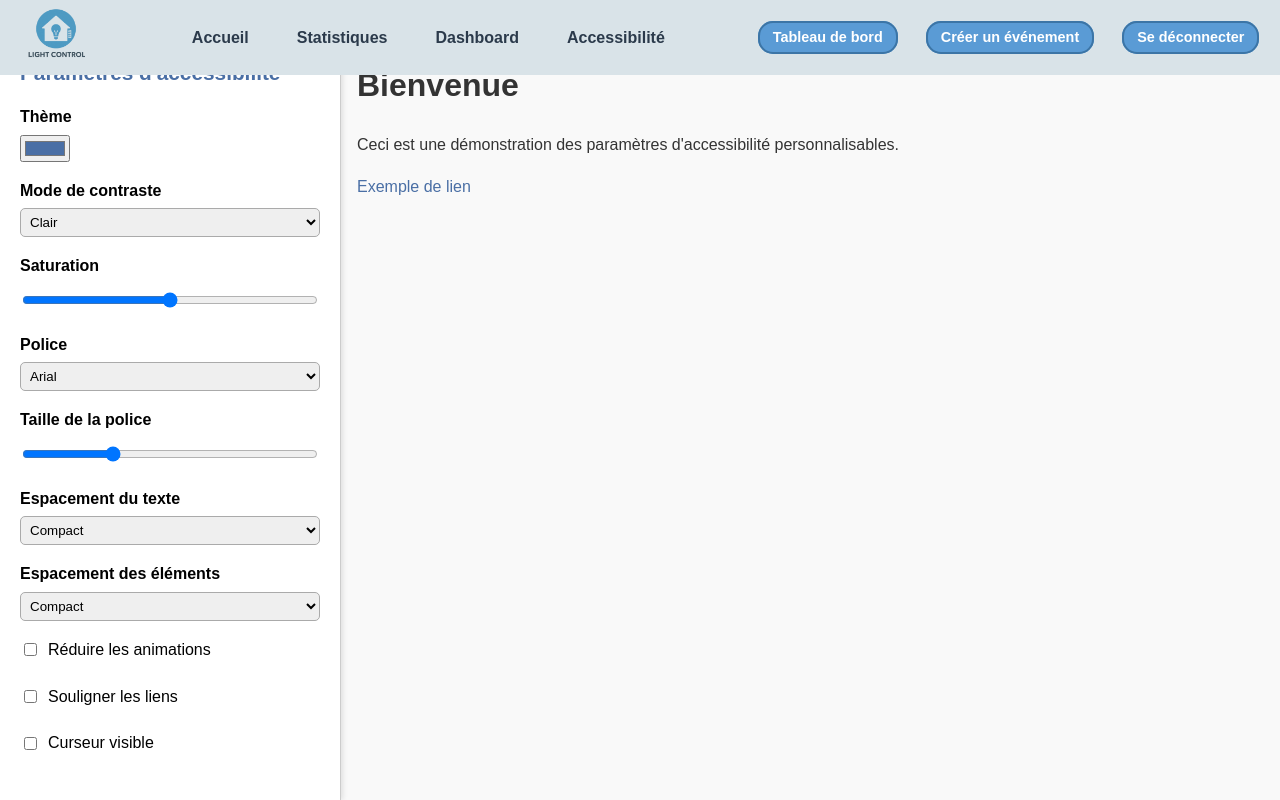
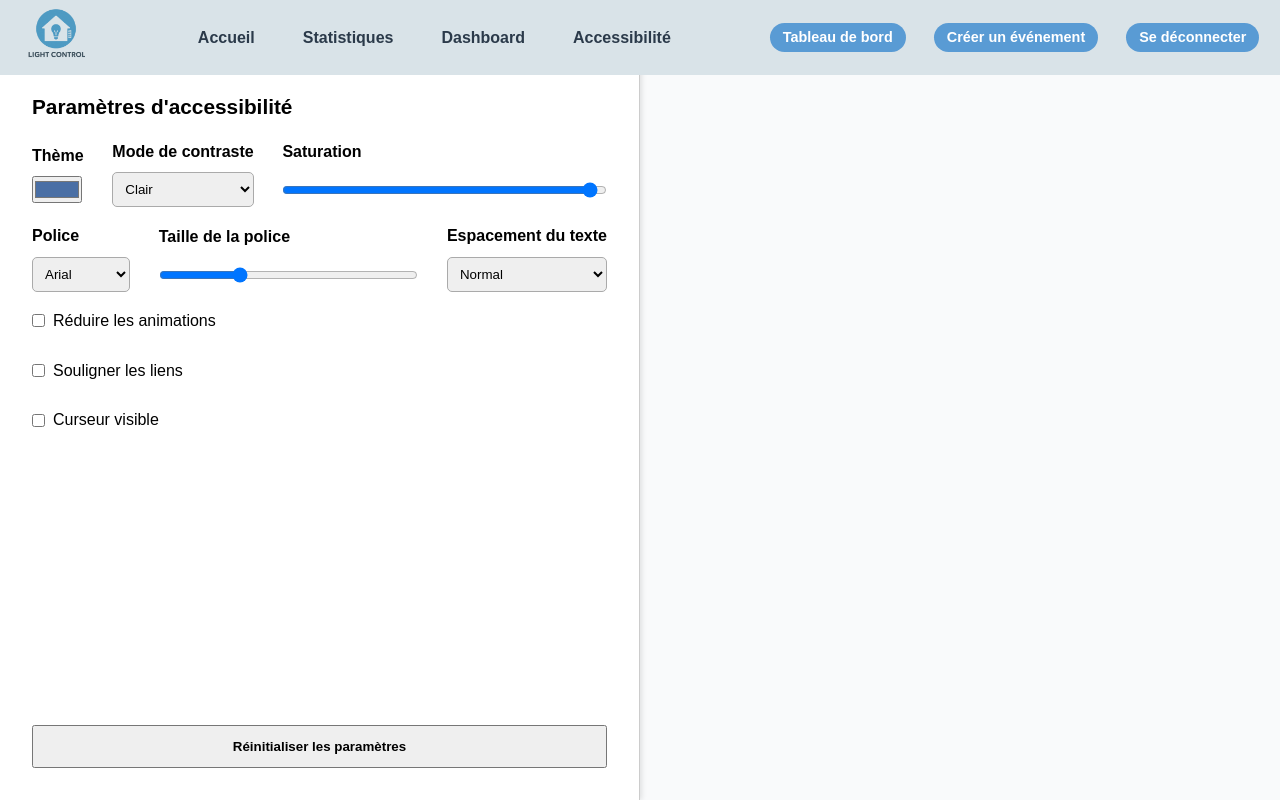
Before and after one commit to ffblan74/ProjetCommunG7D, a PHP site: page /index.php?page=accessibilite in a window 1280 px wide. Run offline with PHP 8.4, Linux system fonts and the light colour scheme; the visitor is signed in with stand-in values (Sample User, id 1).

Commit message:
VOUS POUVEZ CHANGER LES COULEURS

```diff
--- a/assets/CSS/accessibilite.css
+++ b/assets/CSS/accessibilite.css
@@ -1,7 +1,15 @@
+/* assets */
 :root {
-    --background-color: #f4f4f4;
+  --primary-color: var(--user-color);
+  --light-color: var(--bckg-color);
+  --hero-bckg-color: var(--hero-bckg-color);
+  --head-bckg-color: var(--head-bckg-color);
+  --link-color: var(--link-color);
+  --link-hover-color: var(--link-hover-color);
+  --connection-color: var(--connection-color);
+  --connected-color: var(--connected-color);
     --text-color: #1a1a1a;
-    --primary-color: #4a6fa5;
+    /* --primary-color: #4a6fa5; */
     --saturation: 1;
     --line-height: 1.6;
     --font-size-multiplier: 1;
@@ -15,11 +23,17 @@
     --primary-color: #91a7ff;
   }
 
+  * {
+    box-sizing: border-box;
+    margin: 0;
+    padding: 0;
+    font-family: var(--font-family);
+  }
   html {
     font-family: var(--font-family);
-    font-size: calc(16px * var(--font-size-multiplier));
+    font-size: calc(1rem * var(--font-size-multiplier));
     line-height: var(--line-height);
-    filter: saturate(var(--saturation));
+    /* filter: saturate(var(--saturation)); */
     background: var(--background-color);
     color: var(--text-color);
   }
@@ -28,21 +42,27 @@
     margin: 0;
     display: flex;
     height: 100vh;
+    padding: var(--spacing);
   }
 
   aside.accessibility-settings {
-    width: 300px;
-    padding: 20px;
-    padding-top: 3%;
+    position : fixed;
+    z-index: 1000;
+    width: 50%;
+    height: 100vh;
+    padding: 2rem;
+    padding-top: 7%;
     background: var(--background-color);
     color: var(--text-color);
-    box-shadow: 2px 0 5px rgba(0, 0, 0, 0.1);
-    border-right: 1px solid #ccc;
+    box-shadow: 0.125rem 0 0.3125rem rgba(0, 0, 0, 0.1);
+    border-right: 0.0625rem solid #ccc;
+    display: flex;
+    flex-direction: column;
   }
 
   .accessibility-settings h2 {
     font-size: 1.3rem;
-    margin-bottom: 15px;
+    margin-bottom: 1rem;
     color: var(--primary-color);
   }
 
@@ -54,28 +74,51 @@
 
   .setting label {
     font-weight: bold;
-    margin-bottom: 5px;
+    margin-bottom: 0.5rem;
+  }
+
+  .setting-line {
+    display: flex;
+    align-items: center;
+    flex-wrap: wrap; /* Permet aux éléments de passer à la ligne si nécessaire */
+    gap: 5%;
+    width: 100%;
+  }
+  /* Limite la largeur des .setting (hors slider) */
+  .setting:not(.slider) {
+    flex: 0 0 auto; /* taille naturelle, pas de croissance */
+  }
+  /* Le sélect a une largeur maximale */
+  .setting select {
+    flex: 1 1 auto; /* flexible, prend tout l’espace dispo */
+    min-width: 5rem; /* permet au sélect de rétrécir si besoin */
+    max-width: 10rem; /* largeur maximale pour éviter les débordements */
+  }
+  /* Le slider prend tout l’espace restant */
+  .setting.slider {
+    flex: 1 1 auto; /* flexible, prend tout l’espace dispo */
+    min-width: 13rem; /* permet au slider de rétrécir si besoin */
   }
 
   .setting select,
   .setting input[type="range"] {
-    padding: 5px;
-    border-radius: 5px;
-    border: 1px solid #aaa;
+    padding: 0.5rem;
+    border-radius: 0.3125rem;
+    border: 0.0625rem solid #aaa;
   }
 
   .checkbox-setting label {
     font-weight: normal;
     display: flex;
     align-items: center;
-    gap: 8px;
+    gap: 0.5rem;
   }
 
   .main-content {
     flex-grow: 1;
     padding: var(--spacing);
-    transition: all 0.3s ease;
-    padding-top: 3%;
+    transition: all 0.3s ease-in-out;
+    padding-top: 2%;
   }
 
   a {
--- a/assets/CSS/header.css
+++ b/assets/CSS/header.css
@@ -1,9 +1,12 @@
 /* --- Styles généraux --- */
+
+
+
 body {
     font-family: Arial, sans-serif; /* Police globale */
     margin: 0;
     padding: 0;
-    background-color: #f9f9f9; /* Couleur de fond globale */
+    background-color: var(--light-color); /* Couleur de fond globale */
     color: #333; /* Couleur par défaut pour le texte */
 }
 main, aside {
@@ -15,13 +18,13 @@ main, aside {
     align-items: center;
     justify-content: space-between;
     padding: 0.15rem 0.30rem;
-    background-color: #D9E3E8; /* Vert harmonieux */
+    background-color: var(--head-bckg-color); /* couleur harmonieuse */
     width: 100%; /* Pleine largeur */
     box-sizing: border-box; /* Inclut les bordures et padding dans la largeur totale */
     position: fixed;
     top: 0;
     left: 0;
-    z-index: 1000;
+    z-index: 1001;
 }
 
 .logo {
@@ -54,7 +57,7 @@ main, aside {
 }
 
 .navbar-menu a {
-    color: #2B3A4B;
+    color: var(--link-color);
     text-decoration: none;
     font-weight: bold;
     padding: 0.5rem 1rem;
@@ -65,7 +68,7 @@ main, aside {
 }
 
 .navbar-menu a:hover {
-    background-color: #3C75A6; /* Vert clair au survol */
+    background-color: var(--link-hover-color); /* Vert clair au survol */
     color: white;
 }
 
@@ -154,9 +157,9 @@ ul {
 /* Boutons "Se connecter", "Se déconnecter" et "Mon profil" */
 .connect-button,
 .profile-button {
-    background-color: #5A9BD5;
+    background-color: var(--connection-color); /* Couleur de fond du bouton de connexion */
     color: white;
-    border: 2px solid #3C75A6
+    border: 2px solid var(--primary-color) /* Couleur de bordure du bouton de connexion */
     ;
     padding: 0.4rem 0.8rem; /* Réduit le padding */
     border-radius: 15px; /* Réduit légèrement le border-radius */
@@ -173,7 +176,7 @@ ul {
 .profile-button:hover {
     background-color: #A8B0B8;
     color: white;
-    border-color: #2B3A4B;
+    border-color: var(--link-color); /* Couleur de bordure au survol */
     transform: scale(1.03); /* Réduit légèrement l'effet de scale */
 }
 
@@ -266,7 +269,7 @@ ul {
 }
 
 .login-btn:hover {
-    background-color: #f5f5f5;
+    background-color: var(--light-color);
 }
 
 .signup-btn:hover {
--- a/assets/JS/accessibilite.js
+++ b/assets/JS/accessibilite.js
@@ -6,7 +6,9 @@ function getCookie(name) {
   const c = document.cookie.split('; ').find(r=>r.startsWith(name+'='));
   return c ? decodeURIComponent(c.split('=')[1]) : null;
 }
-
+function deleteCookie(name) {
+  document.cookie = `${name}=;path=/;max-age=0`;
+}
 // = Appliquer les préférences
 function applyPrefs() {
   const root = document.documentElement;
@@ -14,7 +16,11 @@ function applyPrefs() {
   // Thème couleurs principales
   const couleur = getCookie('color');
   if (couleur) root.style.setProperty('--color', couleur);
-
+  const colorInput = document.getElementById('color');
+  if (colorInput) {
+    colorInput.value = couleur || '#4a6fa5'; // Valeur par défaut
+    root.style.setProperty('--color', colorInput.value);
+  }
   // Contraste (clair / sombre)
   const contrast = getCookie('contrast');
   if (contrast === 'dark') {
@@ -25,18 +31,25 @@ function applyPrefs() {
     root.style.setProperty('--background-color', '#fff');
     root.style.setProperty('--text-color', '#000');
   }
-
+  const contrastSelect = document.getElementById('contrast-mode');
+  if (contrastSelect) {
+    contrastSelect.value = contrast || 'light'; // Valeur par défaut
+  }
   // Saturation
   const saturation = getCookie('saturation');
   const saturationSlider = document.getElementById('saturation');
   if (saturationSlider) {
-    saturationSlider.value = saturation;
+    saturationSlider.value = saturation || '1'; // Valeur par défaut
   }
   document.body.style.filter = saturation ? `saturate(${saturation})` : 'none';
 
   // Police
   const font = getCookie('fontFamily');
-  if (font) document.body.style.fontFamily = font;
+  if (font) document.documentElement.style.setProperty('--font-family', font);
+  const fontSelect = document.getElementById('font-family');
+  if (fontSelect) {
+    fontSelect.value = font || 'Arial, sans-serif'; // Valeur par défaut
+  }
 
   // Taille de police (multiplicateur 0.8 - 1.5)
   const multiplier = parseFloat(getCookie('fontSizeMultiplier') || '1');
@@ -53,27 +66,39 @@ function applyPrefs() {
   // Espacement texte
   const lineSpacing = getCookie('lineSpacing');
   if (lineSpacing) document.body.style.lineHeight = lineSpacing;
-
-  // Espacement objets
-  const objectSpacing = getCookie('objectSpacing');
-  document.body.classList.remove('spacing-compact', 'spacing-normal', 'spacing-spacious');
-  if (objectSpacing) document.body.classList.add(`spacing-${objectSpacing}`);
-
+  const lineSpacingSelect = document.getElementById('line-spacing');
+  if (lineSpacingSelect) {
+    lineSpacingSelect.value = lineSpacing || '1.6'; // Valeur par défaut
+  }
   // Réduction des animations
   const reduce = getCookie('reduceMotion') === 'true';
   document.body.classList.toggle('reduce-motion', reduce);
+  const reduceMotionCheckbox = document.getElementById('reduce-motion');
+  if (reduceMotionCheckbox) {
+    reduceMotionCheckbox.checked = reduce;
+  }
 
   // Soulignement des liens
   const underline = getCookie('underlineLinks') === 'true';
   document.querySelectorAll('a').forEach(a => {
     a.style.textDecoration = underline ? 'underline' : 'none';
   });
+  const underlineCheckbox = document.getElementById('underline-links');
+  if (underlineCheckbox) {
+    underlineCheckbox.checked = underline;
+  }
 
   // Curseur visible
   const bigCursor = getCookie('bigCursor') === 'true';
   document.body.style.cursor = bigCursor ? 'url("/img/cursor-large.png"), auto' : 'auto';
+  const bigCursorCheckbox = document.getElementById('big-cursor');
+  if (bigCursorCheckbox) {
+    bigCursorCheckbox.checked = bigCursor;
+  }
 }
 
+// Applique les prefs au plus tôt possible (avant chargement complet)
+applyPrefs();
 // Initialisation
 document.addEventListener('DOMContentLoaded', () => {
   document.querySelectorAll('h1,h2,h3,h4,h5,h6,p,span,li,a,label').forEach(el => {
@@ -106,10 +131,6 @@ document.addEventListener('DOMContentLoaded', () => {
     applyPrefs();
   });
 
-  document.getElementById('object-spacing')?.addEventListener('change', e => {
-    setCookie('objectSpacing', e.target.value);
-    applyPrefs();
-  });
 
   document.getElementById('saturation')?.addEventListener('input', e => {
     setCookie('saturation', e.target.value);
@@ -135,4 +156,23 @@ document.addEventListener('DOMContentLoaded', () => {
     setCookie('bigCursor', e.target.checked);
     applyPrefs();
   });
+
+  // Bouton réinitialiser
+  document.getElementById('reset-preferences')?.addEventListener('click', () => {
+    const keys = [
+      'color',
+      'contrast',
+      'saturation',
+      'fontFamily',
+      'fontSizeMultiplier',
+      'lineSpacing',
+      'reduceMotion',
+      'underlineLinks',
+      'bigCursor'
+    ];
+
+    keys.forEach(deleteCookie);
+    location.reload(); // recharge la page avec les valeurs par défaut
+    applyPrefs();
+  });
 });
--- /dev/null
+++ b/assets/JS/changeColors.js
@@ -0,0 +1,125 @@
+
+
+// Convertisseur HEX -> HSL
+function hexToHSL(hex) {
+    let r = parseInt(hex.slice(1, 3), 16) / 255;
+    let g = parseInt(hex.slice(3, 5), 16) / 255;
+    let b = parseInt(hex.slice(5, 7), 16) / 255;
+
+    const max = Math.max(r, g, b), min = Math.min(r, g, b);
+    let h, s, l = (max + min) / 2;
+
+    if (max === min) {
+      h = s = 0;
+    } else {
+      const d = max - min;
+      s = l > 0.5 ? d / (2 - max - min) : d / (max + min);
+      switch (max) {
+        case r: h = (g - b) / d + (g < b ? 6 : 0); break;
+        case g: h = (b - r) / d + 2; break;
+        case b: h = (r - g) / d + 4; break;
+      }
+      h *= 60;
+    }
+
+    return {
+      h: Math.round(h),
+      s: Math.round(s * 100),
+      l: Math.round(l * 100)
+    };
+  }
+
+  // Convertisseur HSL -> HEX
+  function hslToHex(h, s, l) {
+    s /= 100;
+    l /= 100;
+
+    const k = n => (n + h / 30) % 12;
+    const a = s * Math.min(l, 1 - l);
+    const f = n => Math.round(255 * (l - a * Math.max(-1, Math.min(Math.min(k(n) - 3, 9 - k(n)), 1))));
+
+    return "#" + [f(0), f(8), f(4)].map(x => x.toString(16).padStart(2, '0')).join('');
+  }
+
+  // Calcul de l’écart entre deux couleurs HSL
+  function getHSLDelta(baseHex, targetHex) {
+    const base = hexToHSL(baseHex);
+    const target = hexToHSL(targetHex);
+    return {
+      h: target.h - base.h,
+      s: target.s - base.s,
+      l: target.l - base.l
+    };
+  }
+
+  // Appliquer un décalage HSL à une couleur
+  function applyHSLDelta(hex, delta) {
+    const hsl = hexToHSL(hex);
+    const newH = (hsl.h + delta.h + 360) % 360;
+    const newS = Math.min(100, Math.max(0, hsl.s + delta.s));
+    const newL = Math.min(100, Math.max(0, hsl.l + delta.l));
+    return hslToHex(newH, newS, newL);
+  }
+
+
+// On récupèd les préférences de l'utilisateur depuis les cookies
+function getCookie(name) {
+    const c = document.cookie.split('; ').find(r=>r.startsWith(name+'='));
+    return c ? decodeURIComponent(c.split('=')[1]) : null;
+  }
+  // -------------------------------------------------------------- SETUP -----------------------------------------------------------------
+  const baseBlue = "#4a6fa5";      // Bleu de référence
+  let userColor = getCookie('color');   // Couleur cible définie par l'utilisateur
+
+  if (!userColor || userColor[0] !== '#') userColor = baseBlue;
+
+  const bckgBlue = "#f8f9fa";   // Nuance de fond du site
+  let delta = getHSLDelta(baseBlue, bckgBlue); // Calcul de l'écart HSL entre le bleu de référence et la couleur de fond
+  let bckgColor = applyHSLDelta(userColor, delta); // Couleur de fond transformée
+
+  const heroBckgBlue = "#4a6fa51a"; // Nuance gradient de fond du hero
+  delta = getHSLDelta(baseBlue, heroBckgBlue);
+  let heroBckgColor = applyHSLDelta(userColor, delta);
+    //   HEADER
+  const headBckgBlue = "#D9E3E8"; // Bleu de fond du header
+  delta = getHSLDelta(baseBlue, headBckgBlue);
+  let headBckgColor = applyHSLDelta(userColor, delta); // Couleur de fond du header transformée
+
+  const linkBlue = "#2B3A4B"; // Bleu du titre du header
+  delta = getHSLDelta(baseBlue, linkBlue);
+  let linkColor = applyHSLDelta(userColor, delta); // Couleur du lien transformée
+
+  const linkHoverBlue = "#3C75A6"; // Bleu du titre du header au survol
+  delta = getHSLDelta(baseBlue, linkHoverBlue);
+  let linkHoverColor = applyHSLDelta(userColor, delta); // Couleur du lien au survol transformée
+
+  const connectionBlue = "#5A9BD5"; // Bleu du bouton de connexion
+  delta = getHSLDelta(baseBlue, connectionBlue);
+  let connectionColor = applyHSLDelta(userColor, delta); // Couleur du bouton de connexion transformée
+
+  const connectedBlue = "#A8B0B8"; // Bleu du bouton de connexion quand connecté
+  delta = getHSLDelta(baseBlue, connectedBlue);
+  let connectedColor = applyHSLDelta(userColor, delta); // Couleur du bouton de connexion quand connecté transformée
+
+
+
+  const root = document.documentElement;
+
+  root.style.setProperty('--color', userColor || baseBlue); // Couleur principale
+  root.style.setProperty('--bckg-color', bckgColor || bckgBlue); // Couleur de fond du site
+  root.style.setProperty('--hero-bckg-color', heroBckgColor || heroBckgBlue); // Couleur de fond du hero
+  root.style.setProperty('--head-bckg-color', headBckgColor || headBckgBlue); // Couleur de fond du header
+  root.style.setProperty('--link-color', linkColor || linkBlue); // Couleur du lien du header
+  root.style.setProperty('--link-hover-color', linkHoverColor || linkHoverBlue); // Couleur du lien du header au survol
+  root.style.setProperty('--connection-color', connectionColor || connectionBlue); // Couleur du bouton de connexion
+  root.style.setProperty('--connected-color', connectedColor || connectedBlue); // Couleur du bouton de connexion quand connecté
+
+
+  const originalBox = document.getElementById("original");
+  const transformedBox = document.getElementById("transformed");
+
+  function updateColors(hex) {
+    originalBox.style.backgroundColor = hex;
+    const transformed = applyHSLDelta(hex, delta);
+    transformedBox.style.backgroundColor = transformed;
+  }
--- a/views/Home.php
+++ b/views/Home.php
@@ -8,9 +8,12 @@
   <meta name="viewport" content="width=device-width, initial-scale=1.0">
   <title>Light Control - Votre maison intelligente</title>
   <link rel="stylesheet" href="assets/CSS/home.css">
+  <link rel="stylesheet" href="assets/CSS/accessibilite.css">
   <link rel="stylesheet" href="https://cdnjs.cloudflare.com/ajax/libs/font-awesome/6.0.0/css/all.min.css">
   <link rel="icon" type="image/x-icon" href="assets/images/favicon.png">
   <script src="assets/JS/IPaddress.js"></script>
+  <script src="assets/JS/changeColors.js"></script>
+  <script src="assets/JS/accessibilite.js"></script>
   <?php if (!isset($values['weatherTemp'])) {
     $values['weatherTemp'] = 0; // ou la valeur météo réelle si tu l’as
     }
--- a/views/accessibilite.php
+++ b/views/accessibilite.php
@@ -16,13 +16,13 @@ if (!defined('BASE_PATH')) require '../config.php';
   <aside class="accessibility-settings">
     <h2>Paramètres d'accessibilité</h2>
 
-    <!-- Thème principal / secondaire -->
+
+    <div class="setting-line">
       <div class="setting">
         <label for="color">Thème</label>
         <input type="color" id="color" value="#4a6fa5">
       </div>
-
-    <div class="setting">
+      <div class="setting select">
         <label for="contrast-mode">Mode de contraste</label>
         <select id="contrast-mode">
           <option value="light">Clair</option>
@@ -30,12 +30,16 @@ if (!defined('BASE_PATH')) require '../config.php';
         </select>
       </div>
 
-    <div class="setting">
+      <div class="setting slider">
         <label for="saturation">Saturation</label>
         <input type="range" id="saturation" min="0" max="1" step="0.1" value="1">
       </div>
+    </div>
 
-    <div class="setting">
+
+
+    <div class="setting-line">
+      <div class="setting select">
         <label for="font-family">Police</label>
         <select id="font-family">
           <option value="Arial, sans-serif">Arial</option>
@@ -48,12 +52,12 @@ if (!defined('BASE_PATH')) require '../config.php';
         </select>
       </div>
 
-    <div class="setting">
+      <div class="setting slider">
         <label for="font-size">Taille de la police</label>
         <input type="range" id="font-size" min="0.8" max="1.5" step="0.05" value="1">
       </div>
 
-    <div class="setting">
+      <div class="setting select">
         <label for="line-spacing">Espacement du texte</label>
         <select id="line-spacing">
           <option value="1.2">Compact</option>
@@ -61,35 +65,25 @@ if (!defined('BASE_PATH')) require '../config.php';
           <option value="2">Spacieux</option>
         </select>
       </div>
+    </div>
 
-    <div class="setting">
-      <label for="object-spacing">Espacement des éléments</label>
-      <select id="object-spacing">
-        <option value="compact">Compact</option>
-        <option value="normal">Normal</option>
-        <option value="spacious">Spacieux</option>
-      </select>
-    </div>
 
     <div class="setting checkbox-setting">
       <label><input type="checkbox" id="reduce-motion"> Réduire les animations</label>
     </div>
 
     <div class="setting checkbox-setting">
-      <label><input type="checkbox" id="underline-links"> Souligner les liens</label>
+      <label><input type="checkbox" id="underline-links" value=""> Souligner les liens</label>
     </div>
 
     <div class="setting checkbox-setting">
       <label><input type="checkbox" id="big-cursor"> Curseur visible</label>
     </div>
+    <button id="reset-preferences" style="margin-top: auto; padding: 0.75rem; font-weight: bold;">
+      Réinitialiser les paramètres
+    </button>
+
   </aside>
-
-  <main class="main-content" id="main-content">
-    <h1>Bienvenue</h1>
-    <p>Ceci est une démonstration des paramètres d'accessibilité personnalisables.</p>
-    <p><a href="#">Exemple de lien</a></p>
-  </main>
-
   <script src="assets/JS/accessibilite.js"></script>
 </body>
 </html>
--- a/views/common/header.php
+++ b/views/common/header.php
@@ -8,6 +8,9 @@ $basePath = (basename($_SERVER['PHP_SELF']) === 'index.php') ? './' : '../';
 $isLoggedIn = isset($_SESSION['logged_in']) && $_SESSION['logged_in'] === true;
 $isOrganizer = isset($_SESSION['role']) && $_SESSION['role'] === 'organisateur';
 ?>
+<script src="assets/JS/accessibilite.js"></script>
+<script src="assets/JS/changeColors.js"></script>
+<link rel="stylesheet" href="assets/CSS/accessibilite.css">
 
 <header>
   <link rel="stylesheet" href="<?= $basePath ?>assets/CSS/header.css">
@@ -91,4 +94,5 @@ $isOrganizer = isset($_SESSION['role']) && $_SESSION['role'] === 'organisateur';
       });
     });
   </script>
+  <script src="/assets/JS/accessibilite.js"></script>
 </header>
```
Also changed, not shown: other parts of assets/CSS/accessibilite.css (+48 -0 lines), assets/CSS/Home.css (+4 -5 lines), assets/CSS/splatoon.css (+18 -8 lines). Lines whose indentation alone changed are shown as unchanged.
